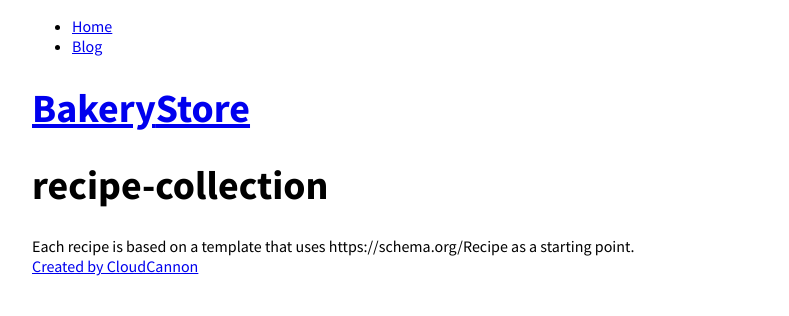
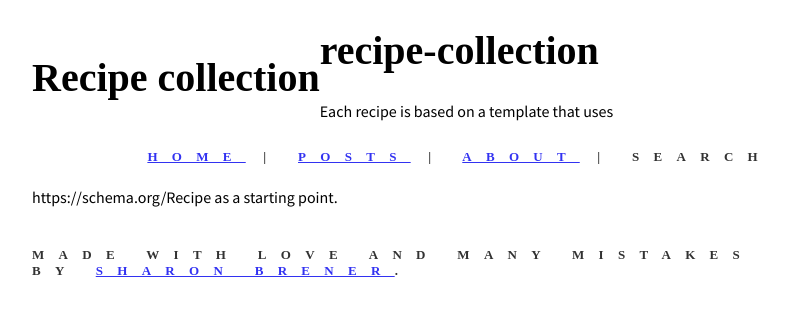
Before and after one commit to scottgallant/recipe-collection, a Jekyll site: the page built from README.md, in a window 1280 px wide. Shown: the top 316 px of the page, without its empty margins (238-1027 px from the left). Built offline with Jekyll 4.4.1, drawn with Linux system fonts in a browser that asks for light colours; our own code applies the rules of GitHub Pages for plain Markdown files.

Commit message:
default template + style updates
`.header-content` and `.main-nav` floats
new footer content
added {{ title }} and {{ tags }} to see what’ll happen.

```diff
--- a/_layouts/default.html
+++ b/_layouts/default.html
@@ -6,25 +6,31 @@
     <link rel="stylesheet" href="/css/style.css">
     <link rel="stylesheet" href="http://fonts.googleapis.com/css?family=Source+Sans+Pro:200,300,400,700" media="all">
   </head>
+
+
   <body>
+
     <header>
-      <div class="container">
-        <nav class="main-nav">
-          <ul>
-            <li><a href="/">Home</a></li>
-            <li><a href="/blog.html">Blog</a></li>
-          </ul>
-        </nav>
-        <h1><a href="/">Bakery<strong>Store</strong></a></h1>
+      <div class="header-content">
+        <h1>Recipe collection</h1>
       </div>
+
+      <nav class="main-nav">
+        <h5><a href="/">Home</a> | <a href="/posts">Posts</a> | <a href="/about">About</a> | Search</h5>
+      </nav>
     </header>
+
     <div class="content">
+      {{ title }}
+      {{ tags }}
       {{ content }}
     </div>
+
     <footer>
-      <div class="container">
-        <p class="center-text"> <a href="http://cloudcannon.com">Created by CloudCannon</a></p>
-      </div>
+      <div class="footer-content">
+        <h5>Made with love and many mistakes by <a href="http://www.sharonbrener.com">Sharon Brener</a>.</h5>
     </footer>
+
+
   </body>
 </html>
--- a/css/style.css
+++ b/css/style.css
@@ -1,10 +1,13 @@
 /* 01 BASIC STYLES */
 
-body, p {
+body {
+	max-width: 740px;
+	margin: auto;
+	}
+
+p {
 	font-family: 'Source Sans Pro';
 	font-size: 16px;
-	max-width: 740px;
-	margin: auto;
 	}
 
 h1 {
@@ -29,3 +32,15 @@ h5 {
 	letter-spacing: 1.1em;
 	opacity: 0.8;
 	}
+
+
+/* 02 HEADER + FOOTER */
+.header-content {
+	float: left;
+}
+.main-nav {
+	float: right;
+}
+.footer-content {
+	margin-top: 40px;
+}
```
